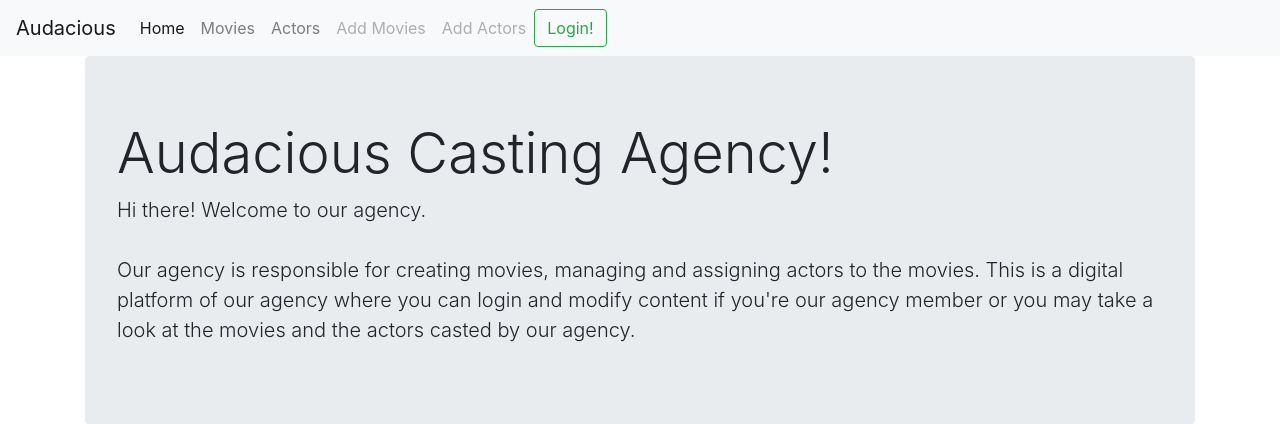
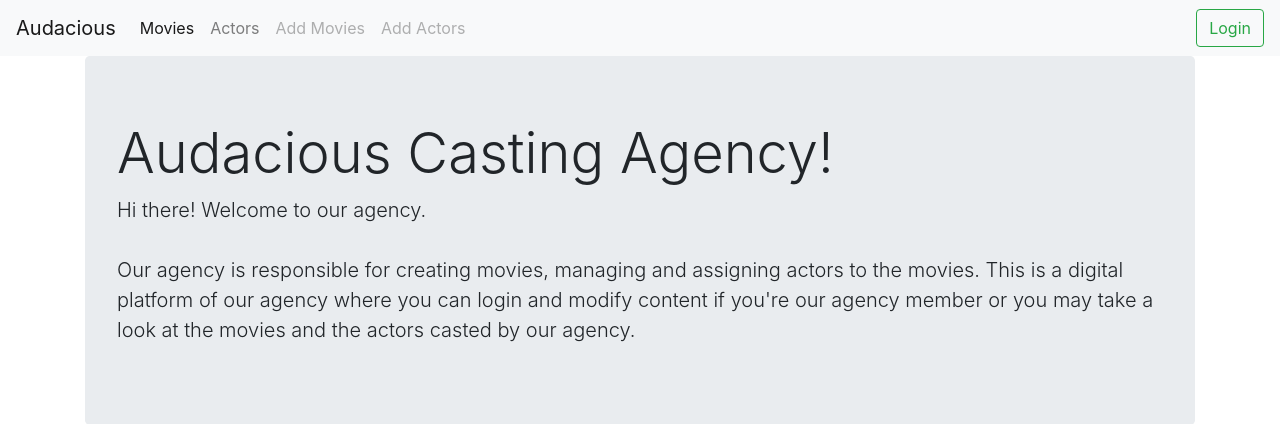
Before and after one commit to rohithsowmithra/Casting-Agency, a Flask app: page / in a window 1280 px wide. Shown: the top 424 px of the page. Run offline with Flask 2, Linux system fonts and the light colour scheme.

Commit message:
updated home page template

```diff
--- a/templates/index.html
+++ b/templates/index.html
@@ -8,23 +8,21 @@
     <!-- Bootstrap CSS -->
     <link rel="stylesheet" href="https://cdn.jsdelivr.net/npm/bootstrap@4.5.3/dist/css/bootstrap.min.css" integrity="sha384-TX8t27EcRE3e/ihU7zmQxVncDAy5uIKz4rEkgIXeMed4M0jlfIDPvg6uqKI2xXr2" crossorigin="anonymous">
 
-    <title>Hello, world!</title>
+    <title>Home</title>
   </head>
   <body>
 
 
 <nav class="navbar navbar-expand-lg navbar-light bg-light">
   <a class="navbar-brand" href="#">Audacious</a>
-  <button class="navbar-toggler" type="button" data-toggle="collapse" data-target="#navbarNav" aria-controls="navbarNav" aria-expanded="false" aria-label="Toggle navigation">
+  <button class="navbar-toggler" type="button" data-toggle="collapse" data-target="#navbarSupportedContent" aria-controls="navbarSupportedContent" aria-expanded="false" aria-label="Toggle navigation">
     <span class="navbar-toggler-icon"></span>
   </button>
-  <div class="collapse navbar-collapse" id="navbarNav">
-    <ul class="navbar-nav">
+
+  <div class="collapse navbar-collapse" id="navbarSupportedContent">
+    <ul class="navbar-nav mr-auto">
       <li class="nav-item active">
-        <a class="nav-link" href="#">Home</a>
-      </li>
-      <li class="nav-item">
-        <a class="nav-link" href="#">Movies</a>
+        <a class="nav-link" href="#">Movies <span class="sr-only">(current)</span></a>
       </li>
       <li class="nav-item">
         <a class="nav-link" href="#">Actors</a>
@@ -36,8 +34,8 @@
         <a class="nav-link disabled" href="#">Add Actors</a>
       </li>
     </ul>
-    <form class="form-inline">
-    <button class="btn btn-outline-success" type="button">Login!</button>
+    <form class="form-inline my-2 my-lg-0" action="https://www.google.com">
+      <input class="btn btn-outline-success my-2 my-sm-0" type="submit" value="Login" />
     </form>
   </div>
 </nav>
@@ -49,9 +47,8 @@
   <p class="lead">Hi there! Welcome to our agency.<br><br> Our agency is responsible for creating movies, managing and assigning actors to the movies. This is a digital platform of our agency where you can login and modify content if you're our agency member or you may take a look at the movies and the actors casted by our agency.</p>
 </div>
 
-<!-- Option 1: jQuery and Bootstrap Bundle (includes Popper) -->
-    <script src="https://code.jquery.com/jquery-3.5.1.slim.min.js" integrity="sha384-DfXdz2htPH0lsSSs5nCTpuj/zy4C+OGpamoFVy38MVBnE+IbbVYUew+OrCXaRkfj" crossorigin="anonymous"></script>
-    <script src="https://cdn.jsdelivr.net/npm/bootstrap@4.5.3/dist/js/bootstrap.bundle.min.js" integrity="sha384-ho+j7jyWK8fNQe+A12Hb8AhRq26LrZ/JpcUGGOn+Y7RsweNrtN/tE3MoK7ZeZDyx" crossorigin="anonymous"></script>
+<script src="https://code.jquery.com/jquery-3.5.1.slim.min.js" integrity="sha384-DfXdz2htPH0lsSSs5nCTpuj/zy4C+OGpamoFVy38MVBnE+IbbVYUew+OrCXaRkfj" crossorigin="anonymous"></script>
+<script src="https://cdn.jsdelivr.net/npm/bootstrap@4.5.3/dist/js/bootstrap.bundle.min.js" integrity="sha384-ho+j7jyWK8fNQe+A12Hb8AhRq26LrZ/JpcUGGOn+Y7RsweNrtN/tE3MoK7ZeZDyx" crossorigin="anonymous"></script>
 
 </div>
 </body>
```
